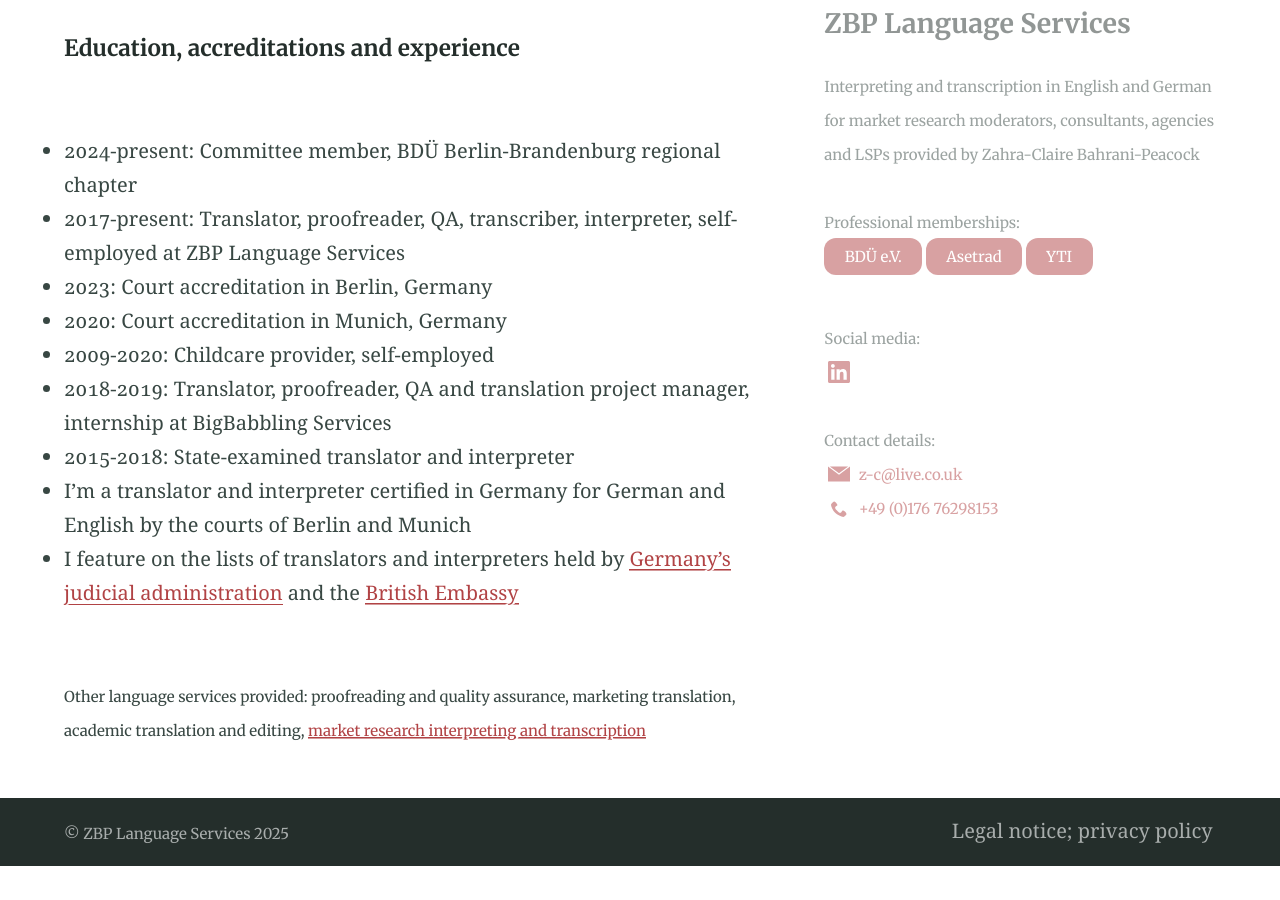
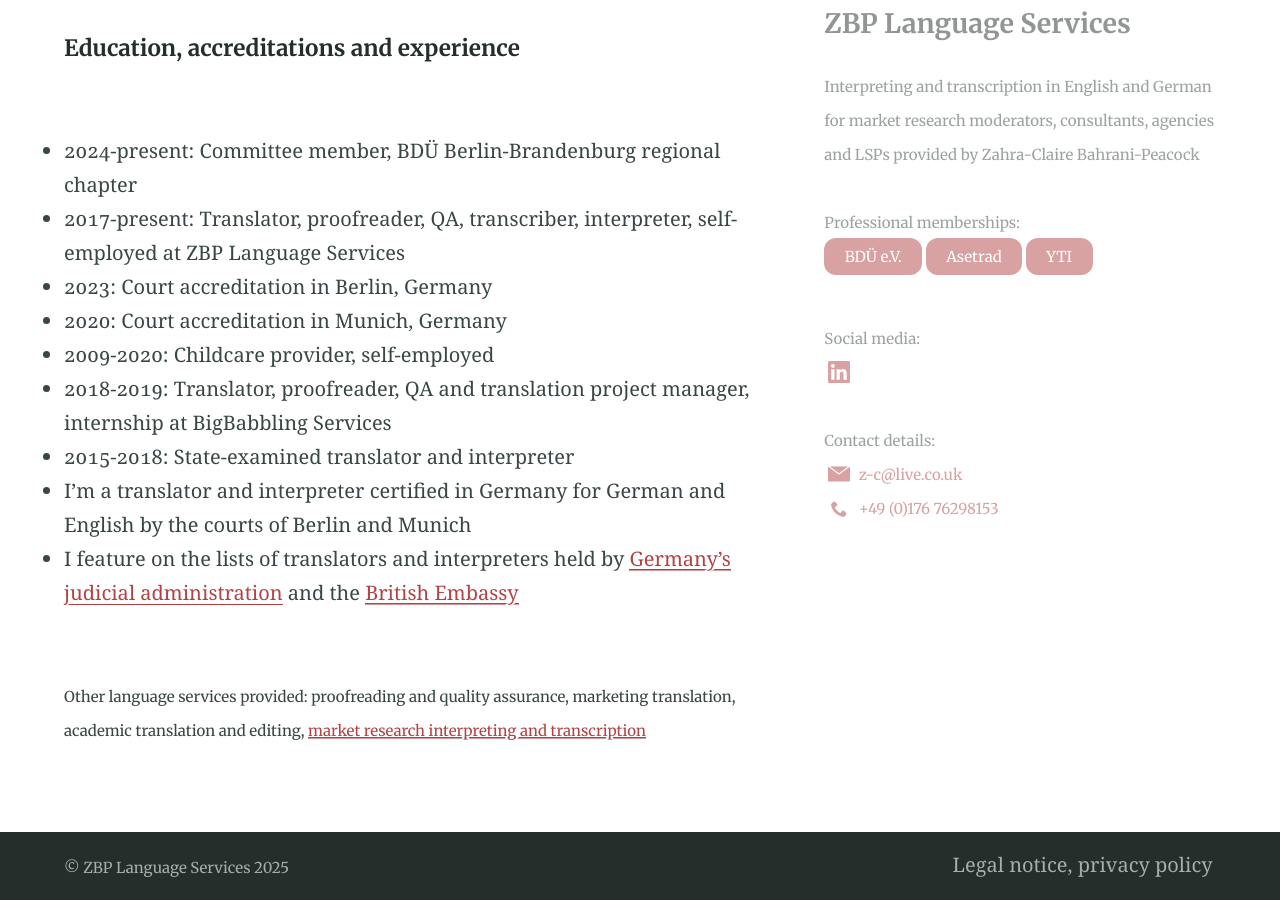
Before and after one commit to Website-2/certified.zbp-language-services.github.io, a Jekyll site: the page built from about.md, in a window 1280 px wide and 900 px high, scrolled down 1955 px. Built offline with Jekyll 4.4.1, drawn with Linux system fonts in a browser that asks for light colours; before the commit the page ends 2821 px from its top, so only the background shows below that.

Commit message:
Text update

```diff
--- a/_config.yml
+++ b/_config.yml
@@ -133,7 +133,7 @@ navigation_header:
   url: /contact/
 
 navigation_footer:
-- title: Legal notice; privacy policy
+- title: Legal notice, privacy policy
   url: /legal-notice/
 
 social_links: # Appears in sidebar. Set the urls then uncomment and comment out as desired
--- a/about.md
+++ b/about.md
@@ -39,4 +39,4 @@ Are you a market research project manager, moderator, consultant, agency or LSP
 * I feature on the lists of translators and interpreters held by [Germany's judicial administration](https://www.justiz-dolmetscher.de/Recherche/de/Suchen) and the [British Embassy](https://find-a-professional-service-abroad.service.csd.fcdo.gov.uk/find/translators-interpreters?country=Germany)
 <br><br><br>
 <small>Other language services provided: proofreading and quality assurance, marketing translation, academic translation and editing,  <a href="https://www.zbp-language-services.com/" target="_blank" title="market research interpreting and transcription">market research interpreting and transcription</a></small>
-<br>
+<br><br>
```
